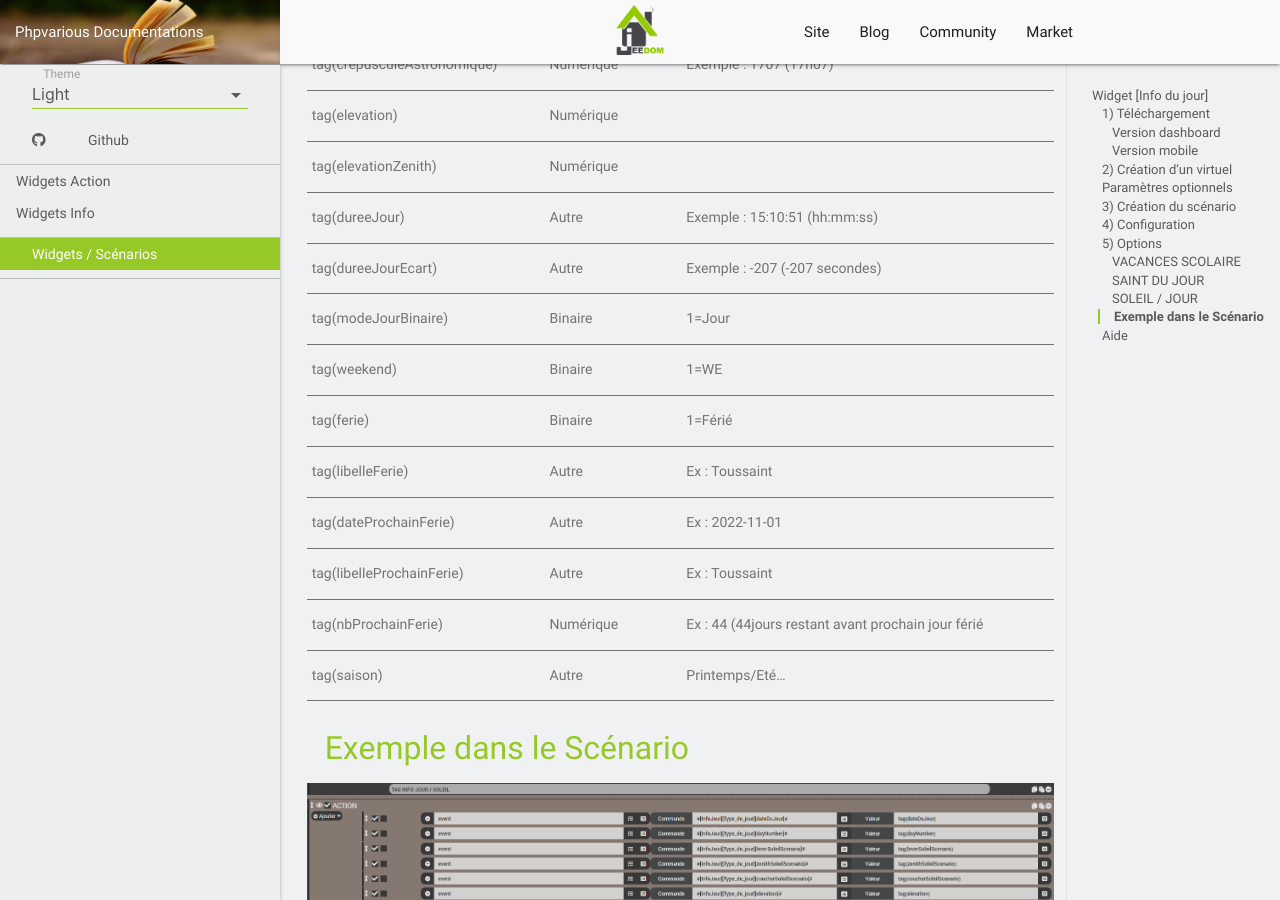
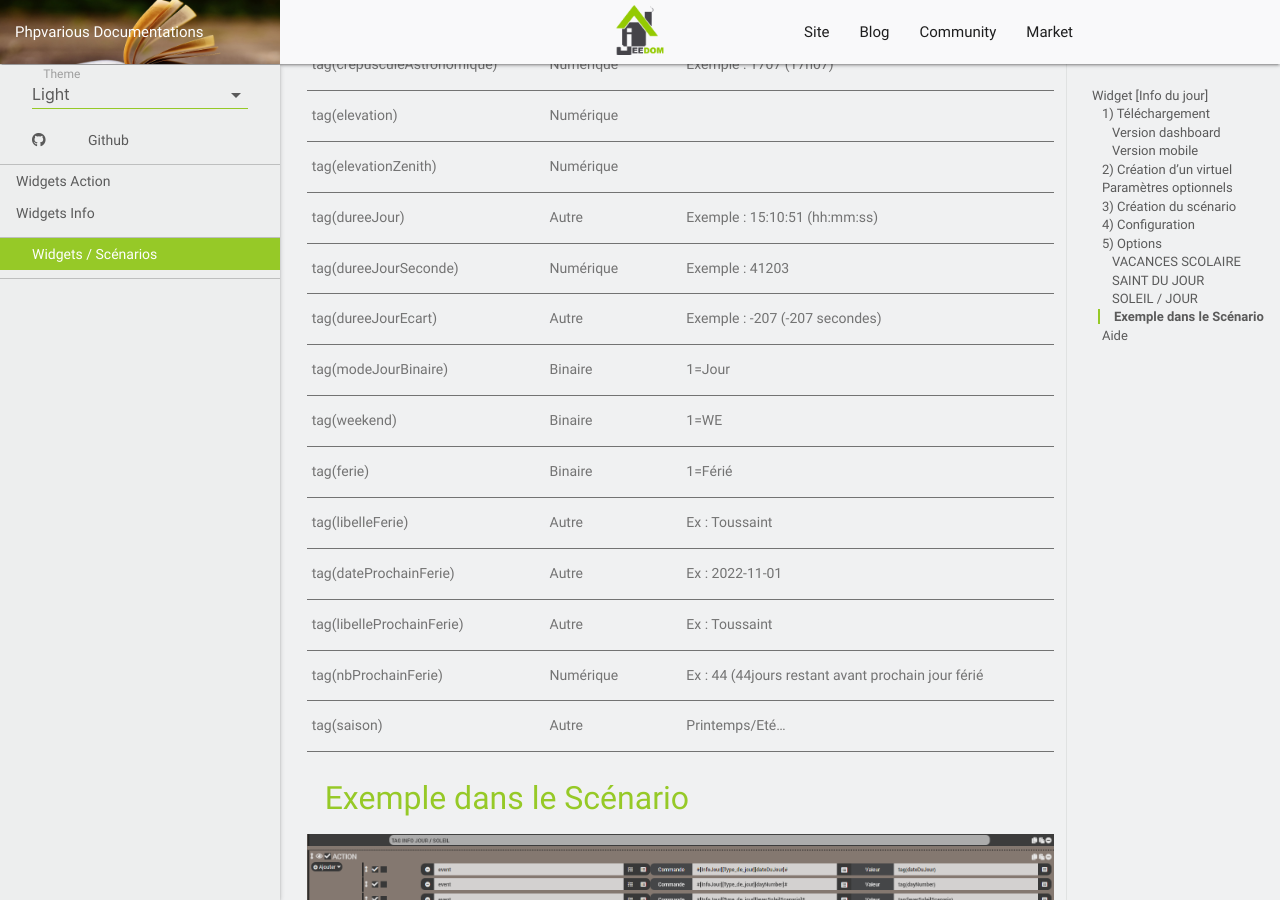
Before and after one commit to Phpvarious/documentation, a Jekyll site: the page built from widget/fr_FR/widget_scenario/info_du_jour/index.md, in a window 1280 px wide and 900 px high, scrolled down 5486 px. Built offline with Jekyll 4.4.1, drawn with Linux system fonts in a browser that asks for light colours; our own code applies the rules of GitHub Pages for plain Markdown files.

Commit message:
ajout tag dureeJourSeconde

```diff
--- a/widget/fr_FR/widget_scenario/info_du_jour/index.md
+++ b/widget/fr_FR/widget_scenario/info_du_jour/index.md
@@ -145,6 +145,7 @@ Il est possible d'extraire plus d'informations du scénario, il faudra créer de
 | tag(elevation) | Numérique | |
 | tag(elevationZenith) | Numérique | |
 | tag(dureeJour)| Autre | Exemple : 15:10:51 (hh:mm:ss) |
+| tag(dureeJourSeconde) |  Numérique | Exemple : 41203
 | tag(dureeJourEcart) | Autre | Exemple : -207 (-207 secondes) |
 | tag(modeJourBinaire) | Binaire | 1=Jour |
 | tag(weekend) | Binaire | 1=WE |
```
